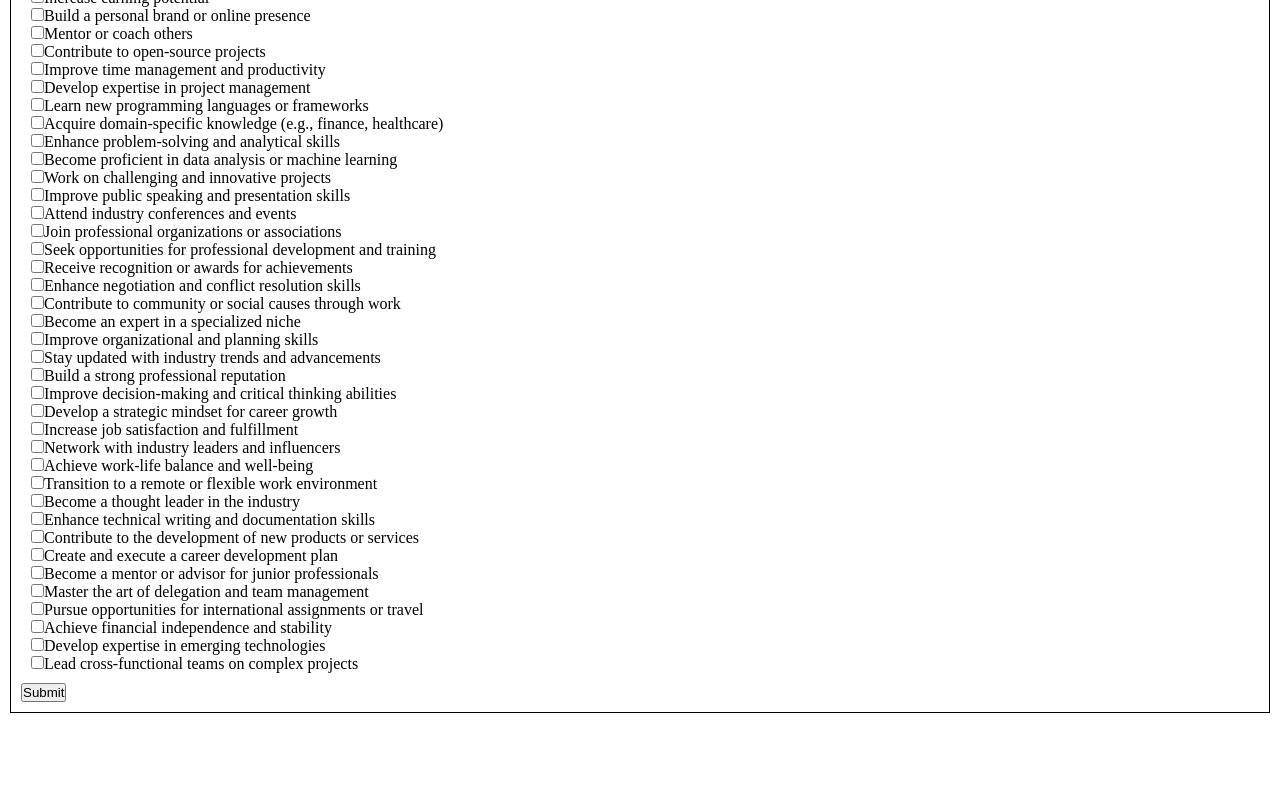
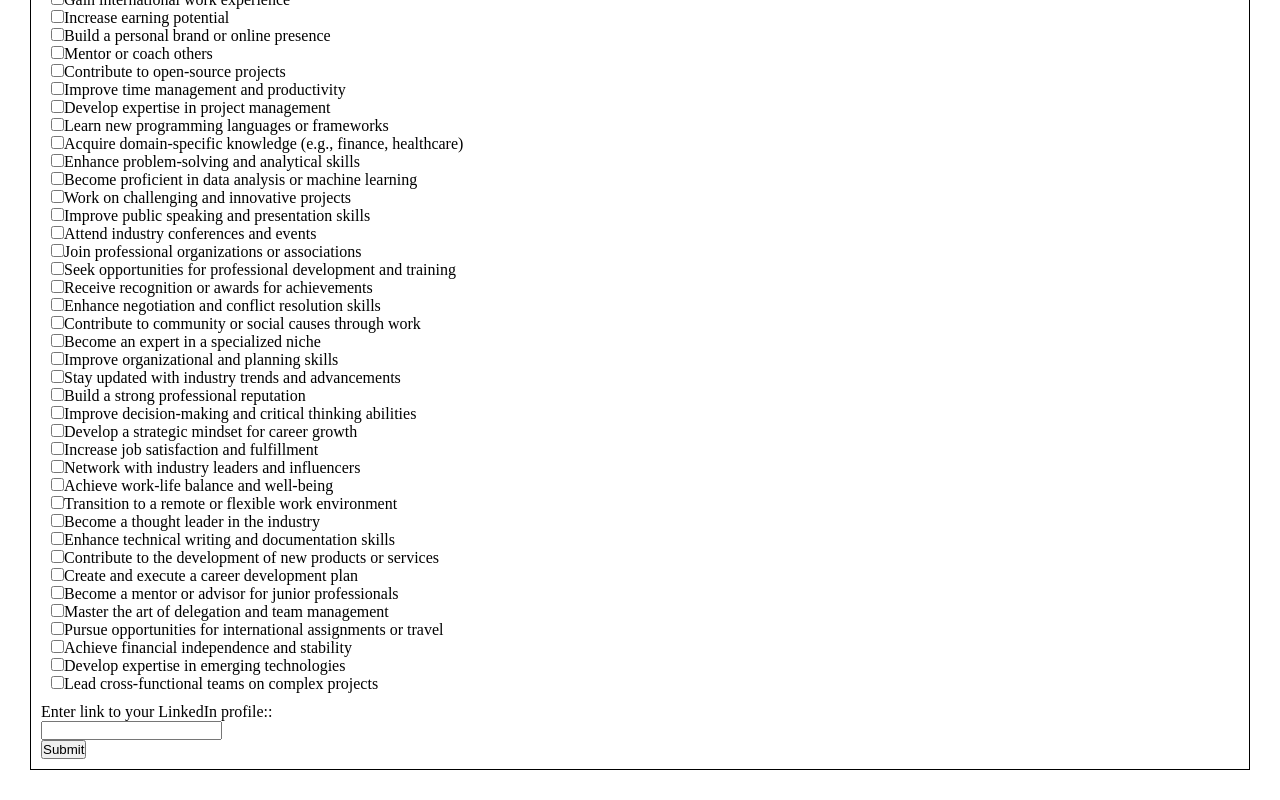
Before and after one commit to Apfe1Saft/jawnp, a Next.js app: page /signin in a window 1280 px wide. Shown: the part 1589-2389 px from the top of the page. Before the commit the page ends 2312 px from the top, so only its background shows below. Built offline with nearby package versions, Linux system fonts and the light colour scheme.

Commit message:
add block_with_bottom_border

```diff
--- a/app/signin/page.module.css
+++ b/app/signin/page.module.css
@@ -1,5 +1,8 @@
 .div{
     border: solid black 1px;
-    margin: 10px;
+    margin: 30px;
+}
 
+#block_with_bottom_border{
+    border-bottom: solid black 1 px;
 }
--- a/app/signin/page.tsx
+++ b/app/signin/page.tsx
@@ -129,6 +129,8 @@ export default function signin() {
 
         <DefMultipleChoices text='Choose your career goals:' options={careerGoalsOptions} limit={careerGoalsOptions.length}/>
 
+        <DefInput text='Enter link to your LinkedIn profile:'/>
+
         <DefButton text='Submit'/>
       </div>
     </div>
```
